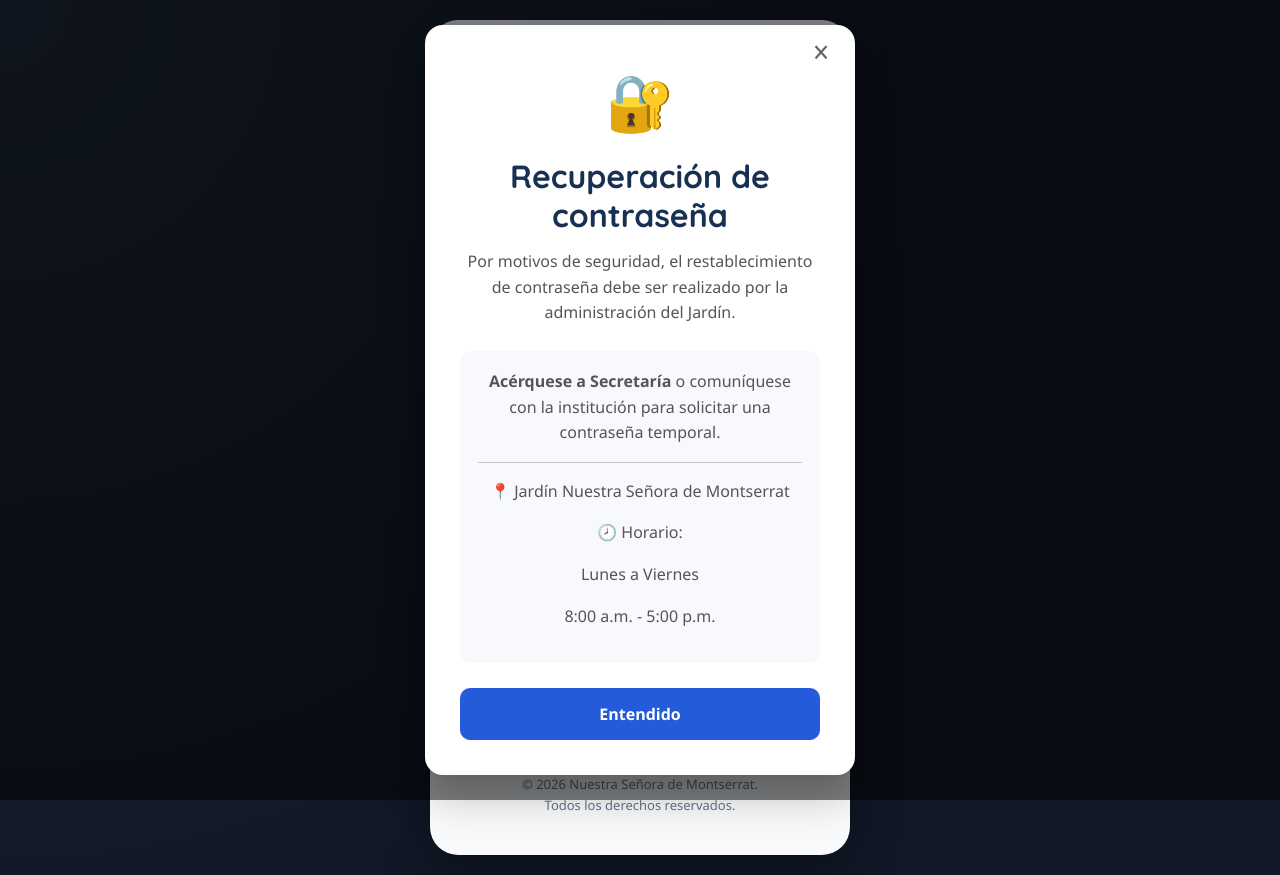
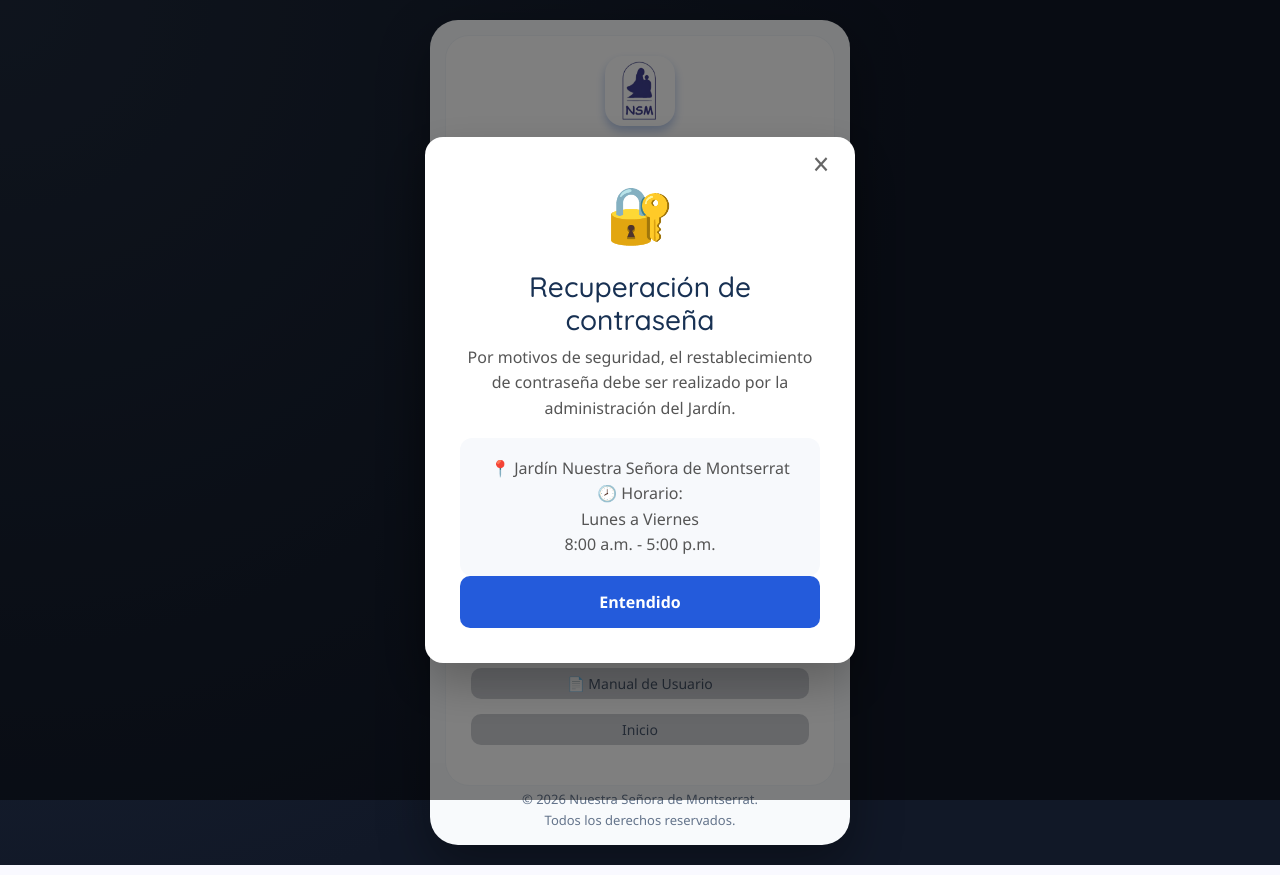
Before and after one commit to ElthonJohan/JardinMonserratFront, a React (Vite) app: page /login-parent in a window 1280 px wide. Both pictures are taken after a click on the button "¿Olvidó su contraseña?". Built offline with nearby package versions, Linux system fonts and the light colour scheme; no server answers.

Commit message:
cambios de diseño en parent

```diff
--- a/src/pages/intranet/LoginParent.jsx
+++ b/src/pages/intranet/LoginParent.jsx
@@ -72,27 +72,21 @@ const LoginParent = () => {
               🔐
             </div>
 
-            <h2>Recuperación de contraseña</h2>
+            <h3>Recuperación de contraseña</h3>
 
             <p>
               Por motivos de seguridad, el restablecimiento de contraseña
               debe ser realizado por la administración del Jardín.
             </p>
-
             <div className="forgot-info">
-              <p>
+              {/* <p>
                 <strong>Acérquese a Secretaría</strong> o comuníquese con la
                 institución para solicitar una contraseña temporal.
               </p>
-
-              <hr />
-
+              <hr /> */}
               <p>📍 Jardín Nuestra Señora de Montserrat</p>
-
               <p>🕗 Horario:</p>
-
               <p>Lunes a Viernes</p>
-
               <p>8:00 a.m. - 5:00 p.m.</p>
             </div>
 
--- a/src/styles/loginParent.css
+++ b/src/styles/loginParent.css
@@ -29,7 +29,7 @@ body {
   max-width: 420px;
   background: var(--color-slate-50);
   border-radius: 28px;
-  padding: 40px 35px;
+  padding: 15px;
   box-shadow:
     0 20px 50px rgba(0, 0, 0, 0.35);
   position: relative;
@@ -41,6 +41,7 @@ body {
   background: white;
   border-radius: 24px;
   border: 1px solid var(--color-slate-100);
+  padding: 20px;
 }
 
 /* ===== HEADER ===== */
@@ -146,10 +147,11 @@ body {
   text-decoration: none;
   font-weight: 600;
   border: none;
+  background: none;
 }
 
 .forgot-link:hover {
-  text-decoration: underline;
+  text-decoration: none;
 }
 
 /* ===== ERROR ===== */
@@ -243,6 +245,9 @@ body {
 
 .forgot-modal {
   width: 430px;
+  max-width: 95vw;
+  max-height: 90vh;
+  overflow-y: auto;
   background: var(--color-white);
   border-radius: 18px;
   padding: 35px;
@@ -256,9 +261,8 @@ body {
   margin-bottom: 15px;
 }
 
-.forgot-modal h2 {
+.forgot-modal h3 {
   color: #183153;
-  margin-bottom: 15px;
 }
 
 .forgot-modal p {
@@ -267,10 +271,13 @@ body {
 }
 
 .forgot-info {
-  margin: 25px 0;
   background: #f7f9fc;
   padding: 18px;
   border-radius: 12px;
+}
+
+.forgot-info p {
+  margin: 0px;
 }
 
 .forgot-close-btn {
```
